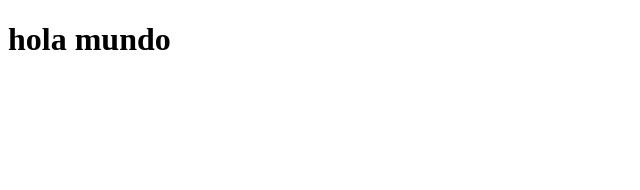
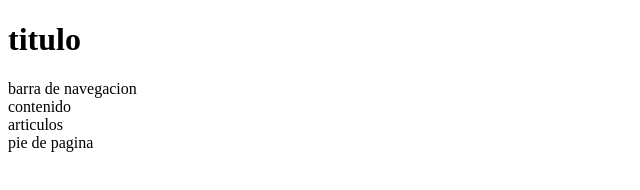
Before and after one commit to axelalderete/podcast-channel, a plain HTML site: page index.html in a window 1280 px wide. Shown: the whole page, without its empty margins (0-640 px from the left). Drawn offline with Linux system fonts and the light colour scheme.

Commit message:
estructura html

```diff
--- a/index.html
+++ b/index.html
@@ -3,11 +3,14 @@
 <head>
     <meta charset="UTF-8">
     <meta name="viewport" content="width=device-width, initial-scale=1.0">
-    <title>Document</title>
+    <title>Podcast Channel</title>
 </head>
 <body>
-    <h1>hola mundo
-
-    </h1>
+    <header><h1>titulo</h1></header>
+    <nav>barra de navegacion</nav>
+    <section> contenido
+        <article>articulos</article>
+    </section>
+    <footer>pie de pagina</footer>
 </body>
 </html>
```
